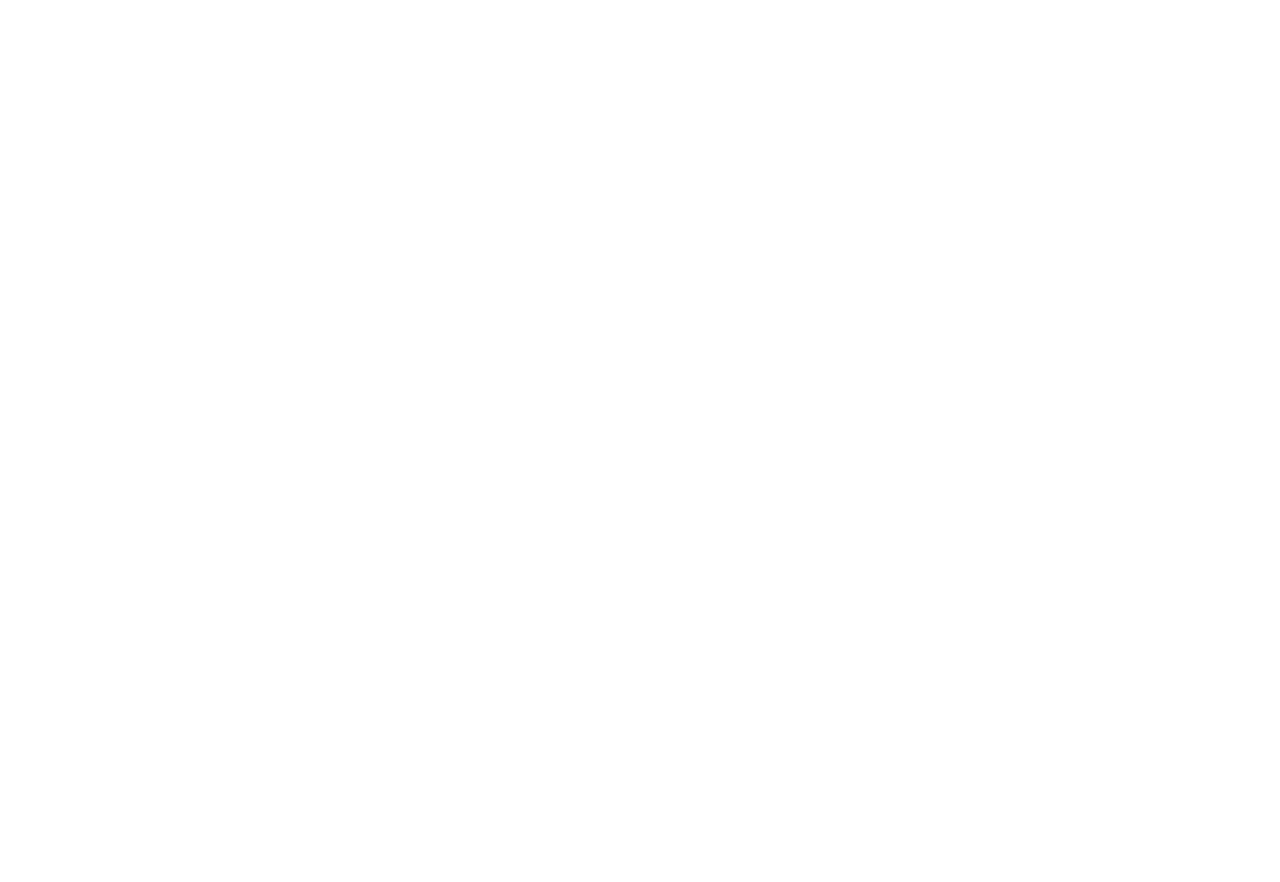
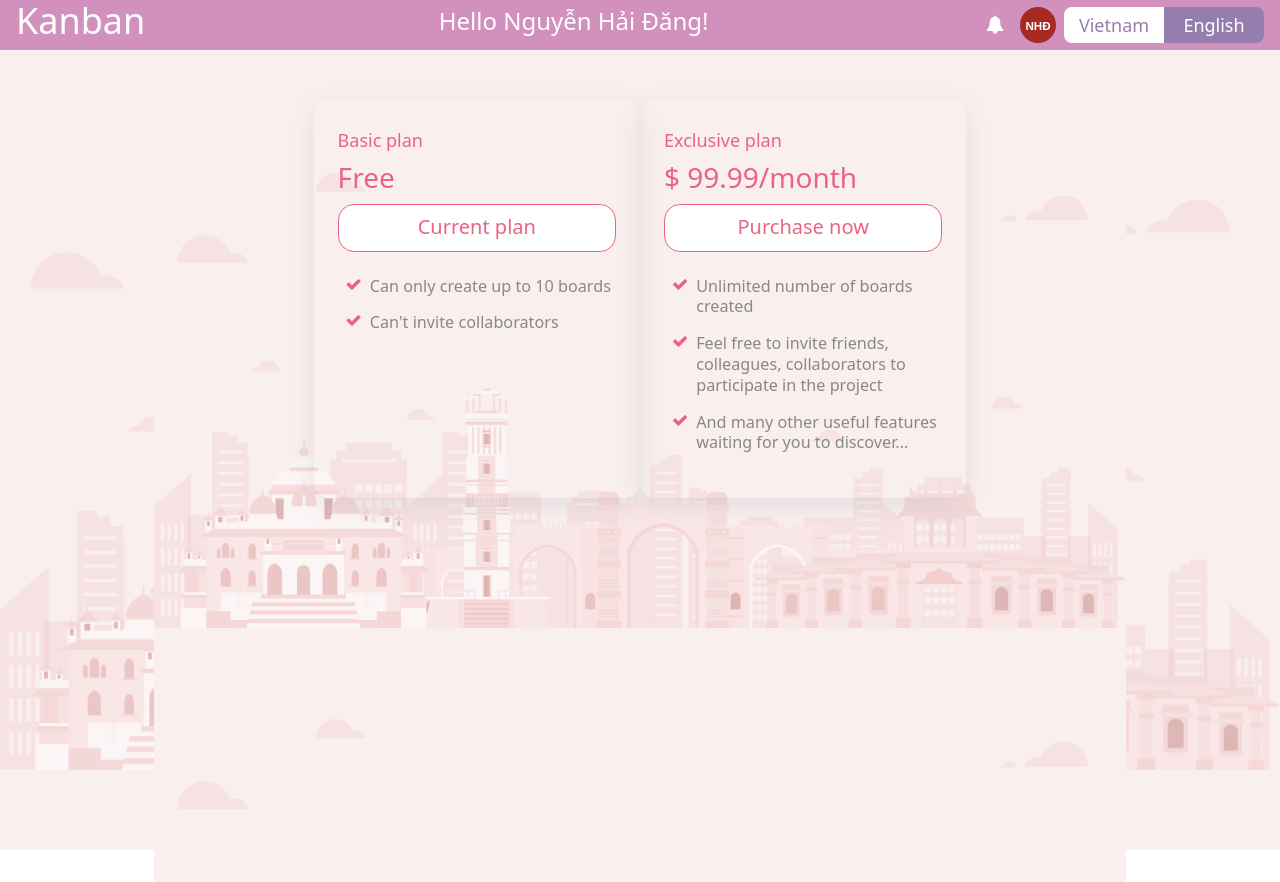
Before and after one commit to nguyenhaidone/KanbanFE, a React (Create React App) app: page /payment-plan in a window 1280 px wide. Before the commit this address had no page. Before the commit the page ends 800 px from the top, so only its background shows below. Built offline with nearby package versions, Linux system fonts and the light colour scheme.

Commit message:
create payment plan

```diff
--- a/src/App.js
+++ b/src/App.js
@@ -8,10 +8,12 @@
 import BoardItems from "components/BoardItems/BoardItems";
 import ListBoardItems from "components/ListBoardItems/ListBoardItems";
 import PopupBoardItems from "components/PopupCreateNew/PopupCreateNew";
+import CardPayment from "components/CardPayment/CardPayment";
 import HomepageContainer from "containers/HomepageContainer/HomepageContainer";
 import LoginContainer from "containers/LoginContainer/LoginContainer";
 import RegisterContainer from "containers/RegisterContainer/RegisterContainer";
 import BoardContainer from "containers/BoardContainer/BoardContainer";
+import PaymentContainer from "containers/PaymentContainer/PaymentContainer";
 import ReactDOM from "react-dom";
 import { BrowserRouter, Routes, Route } from "react-router-dom";
 
@@ -24,6 +26,7 @@
           <Route path="/login" element={<LoginContainer />}></Route>
           <Route path="/register" element={<RegisterContainer />}></Route>
           <Route path="/board" element={<BoardContainer />}></Route>
+          <Route path="/payment-plan" element={<PaymentContainer />}></Route>
         </Routes>
       </BrowserRouter>
     </div>
--- /dev/null
+++ b/src/components/CardPayment/CardPayment.jsx
@@ -0,0 +1,84 @@
+import React, { useState } from "react";
+import { Modal, Button } from "react-bootstrap";
+import { useTranslation } from "react-i18next";
+import { exchangeConvert } from "../../ultilities/exchangeRate";
+
+import "./CardPayment.scss";
+
+const CardPayment = (props) => {
+  const { isFree } = props;
+  const [isOpen, setIsOpen] = useState(false);
+  const { t, i18n } = useTranslation();
+  const listFreePlanBenefit = [t("text.limitBoard"), t("text.cannotInvite")];
+  const listPurchasePlanBenefit = [
+    t("text.unlimitedBoard"),
+    t("text.canInvite"),
+    t("text.otherFeature"),
+  ];
+
+  const handleSetOpen = () => {
+    setIsOpen(!isOpen);
+  };
+
+  const handleOnClick = (e) => {
+    props.isFree ? setIsOpen(!isOpen) : alert("alo alo");
+  };
+
+  return (
+    <>
+      {/* {isOpen && ( */}
+      <Modal show={isOpen} onHide={handleSetOpen}>
+        <Modal.Header closeButton>
+          <Modal.Title>{t("text.notification")}</Modal.Title>
+        </Modal.Header>
+
+        <Modal.Body>
+          <p>{t("text.youUsingCurrentPlan")}</p>
+        </Modal.Body>
+
+        <Modal.Footer>
+          <Button variant="secondary" onClick={handleSetOpen}>
+            {t("text.closeButton")}
+          </Button>
+        </Modal.Footer>
+      </Modal>
+      {/* )} */}
+      <div className="wrap-card">
+        <div className="wrap-plan">
+          <div className="wrap-label">
+            {isFree ? t("text.basicPlan") : t("text.exclusivePlan")}
+          </div>
+          <div className="wrap-money">
+            {isFree
+              ? t("text.free")
+              : i18n.language === "en"
+              ? `${exchangeConvert("USD")}/${t("text.month")}`
+              : `${exchangeConvert("VND")}/${t("text.month")}`}
+          </div>
+          <div className="wrap-button">
+            <button className="purchase" onClick={handleOnClick}>
+              {isFree ? t("text.currentPlan") : t("text.purchaseNow")}
+            </button>
+          </div>
+          <div className="wrap-list-benefit">
+            {isFree
+              ? listFreePlanBenefit.map((item, index) => (
+                  <div className="items" key={index}>
+                    <i class="fa fa-check"></i>
+                    <div className="benefit">{item}</div>
+                  </div>
+                ))
+              : listPurchasePlanBenefit.map((item, index) => (
+                  <div className="items" key={index}>
+                    <i class="fa fa-check"></i>
+                    <div className="benefit">{item}</div>
+                  </div>
+                ))}
+          </div>
+        </div>
+      </div>
+    </>
+  );
+};
+
+export default React.memo(CardPayment);
--- /dev/null
+++ b/src/components/CardPayment/CardPayment.scss
@@ -0,0 +1,76 @@
+@import "~bootstrap/scss/bootstrap";
+@import "./_globleStyle.scss";
+
+.wrap-card {
+    width: 350px;
+    height: 400px;
+    border-radius: $borderRadius * 2;
+    padding: $spacing * 3;
+    box-shadow: $boxShadowStyle1;
+    display: flex;
+    flex-direction: column;
+    .wrap-plan {
+        .wrap-label {
+            margin: $spacing 0;
+            margin-bottom: $spacing * 2;
+            font-size: $fontSize18;
+            color: $redSuccessHover;
+            font-weight: $fontWeightLight;
+        }
+        .wrap-money {
+            margin: $spacing 0;
+            font-size: $fontSize14 * 2;
+            margin-bottom: $spacing * 2;
+            color: $redSuccessHover;
+            font-weight: $fontWeightLight;
+        }
+        .wrap-button {
+            margin: $spacing 0;
+            button {
+                width: 100%;
+                height: 48px;
+                font-size: $fontSize20;
+                color: $redSuccessHover;
+                font-weight: $fontWeightMedium;
+                background-color: $redSuccess;
+                display: flex;
+                justify-content: center;
+                align-items: center;
+                outline: none;
+                border-radius: $borderRadius * 2;
+                border: 1.5px solid $redSuccessHover;
+                background-color: $white;
+                transition: all ease 0.5s;
+                &:hover {
+                    color: $white;
+                    background-color: $redSuccessHover;
+                }
+            }
+        }
+        .wrap-list-benefit {
+            width: 100%;
+            display: flex;
+            flex-direction: column;
+            margin: $spacing * 2 0;
+            .items {
+                width: 100%;
+                display: flex;
+                margin: $spacing 0;
+                color: $gray;
+                flex-direction: rows;
+                font-size: $fontSize18 * 0.9;
+                transition: $transition02;
+                i {
+                    color: $redSuccessHover;
+                    margin: 0 $spacing;
+                }
+                .benefit {
+                    font-weight: $fontWeightLight;
+                }
+                &:hover {
+                    color: $redSuccessHover;
+                }
+            }
+        }
+    }
+}
--- /dev/null
+++ b/src/containers/PaymentContainer/PaymentContainer.jsx
@@ -0,0 +1,20 @@
+import React from "react";
+import "./PaymentContainer.scss";
+import AppBar from "components/AppBar/AppBar";
+import CardPayment from "components/CardPayment/CardPayment";
+
+const PaymentContainer = () => {
+  return (
+    <>
+      <AppBar />
+      <div className="wrap-payment">
+        <div className="wrap-container">
+          <CardPayment isFree={"true"} />
+          <CardPayment />
+        </div>
+      </div>
+    </>
+  );
+};
+
+export default React.memo(PaymentContainer);
--- /dev/null
+++ b/src/containers/PaymentContainer/PaymentContainer.scss
@@ -0,0 +1,23 @@
+@import "./_globleStyle.scss";
+
+.wrap-payment {
+    width: 100%;
+    height: 100vh;
+    background-size: contain;
+    background-image: url(../../images/WelcomeLogin.png);
+    box-sizing: border-box;
+    padding: $spacing * 4;
+    margin-top: 10px;
+    display: flex;
+    width: 100%;
+    flex-direction: row;
+    justify-content: center;
+}
+
+.wrap-container {
+    background-color: transparent;
+    display: flex;
+    width: 80%;
+    flex-direction: row;
+    justify-content: space-between;
+}
--- a/src/i18n.js
+++ b/src/i18n.js
@@ -27,7 +27,7 @@
 i18n.use(initReactI18next).init({
   resources,
 
-  lng: "vn",
+  lng: "en",
 
   interpolation: {
     escapeValue: false
--- a/src/translate/en/common.json
+++ b/src/translate/en/common.json
@@ -49,5 +49,18 @@
   "whatIsBoardName": "Board's name is: ",
   "newBoardExample": "Example: Awesome project,.. ",
   "helloFriend": "Hello {{name}}!",
-  "colorBackground": "Background color for board: {{colorCode}}"
+  "colorBackground": "Background color for board: {{colorCode}}",
+  "basicPlan": "Basic plan",
+  "exclusivePlan": "Exclusive plan",
+  "free": "Free",
+  "currentPlan": "Current plan",
+  "purchaseNow": "Purchase now",
+  "month": "month",
+  "limitBoard": "Can only create up to 10 boards",
+  "unlimitedBoard": "Unlimited number of boards created",
+  "cannotInvite": "Can't invite collaborators",
+  "canInvite": "Feel free to invite friends, colleagues, collaborators to participate in the project",
+  "otherFeature": "And many other useful features waiting for you to discover...",
+  "notification": "Notification",
+  "youUsingCurrentPlan": "You are using this plan"
 }
--- a/src/translate/vn/common.json
+++ b/src/translate/vn/common.json
@@ -49,5 +49,18 @@
   "whatIsBoardName": "Bảng của bạn tên là: ",
   "newBoardExample": "Ví dụ: Dự án quản lý đô thị...",
   "helloFriend": "Xin chào {{name}}!",
-  "colorBackground": "Màu nền cho bảng: {{colorCode}}"
+  "colorBackground": "Màu nền cho bảng: {{colorCode}}",
+  "basicPlan": "Gói cơ bản",
+  "exclusivePlan": "Gói chọn lọc",
+  "free": "Miễn phí",
+  "currentPlan": "Gói hiện tại",
+  "purchaseNow": "Mua ngay",
+  "month": "tháng",
+  "limitBoard": "Có thể tạo tối đa 10 bảng",
+  "unlimitedBoard": "Không giới hạn số bảng tạo",
+  "cannotInvite": "Không thể mời người cộng tác",
+  "canInvite": "Thoải mái mời bạn bè, đồng nghiệp, cộng tác tham gia vào dự án",
+  "otherFeature": "Và rất nhiều tính năng hữu ích khác chờ bạn khám phá...",
+  "notification": "Thông báo",
+  "youUsingCurrentPlan": "Bạn đang sử dụng gói này"
 }
--- a/src/ultilities/constants.js
+++ b/src/ultilities/constants.js
@@ -18,3 +18,7 @@
   "#E2A3B4",
   "#AE99BF",
 ];
+export const USD = "$";
+export const VND = "đồng";
+export const USD_TO_VND_RATE = 22000;
+export const EXCLUSIVE_PLAN_FEE = 99.99;
--- /dev/null
+++ b/src/ultilities/exchangeRate.js
@@ -0,0 +1,7 @@
+import { USD_TO_VND_RATE, USD, VND, EXCLUSIVE_PLAN_FEE } from "./constants";
+
+export const exchangeConvert = (currency) => {
+  return currency === "USD"
+    ? `${USD} ${EXCLUSIVE_PLAN_FEE}`
+    : `${USD_TO_VND_RATE * EXCLUSIVE_PLAN_FEE} ${VND}`;
+};
```
Also changed, not shown: 1 other file (tests, documents, lock files or other folders).
